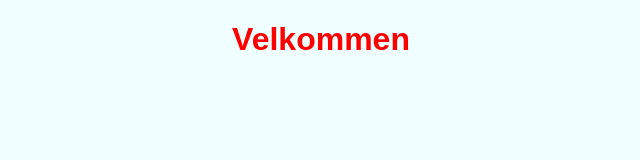
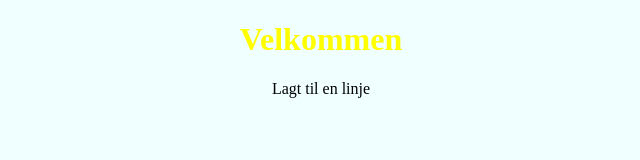
Before and after one commit to torethie/brukernavn, a plain HTML site: page index.html in a window 1280 px wide. Shown: the whole page, without its empty margins (319-959 px from the left). Drawn offline with Linux system fonts and the light colour scheme.

Commit message:
Quick-push

```diff
--- a/index.html
+++ b/index.html
@@ -10,6 +10,7 @@
 
 <body>
     <h1>Velkommen</h1>
+    <p>Lagt til en linje</p>
 </body>
 
 </html>
--- a/style.css
+++ b/style.css
@@ -4,6 +4,5 @@ body {
 }
 
 h1 {
-  color: rgb(255, 0, 0);
-  font-family: Arial, sans-serif;
+  color: rgb(255, 255, 0);
 }
```
